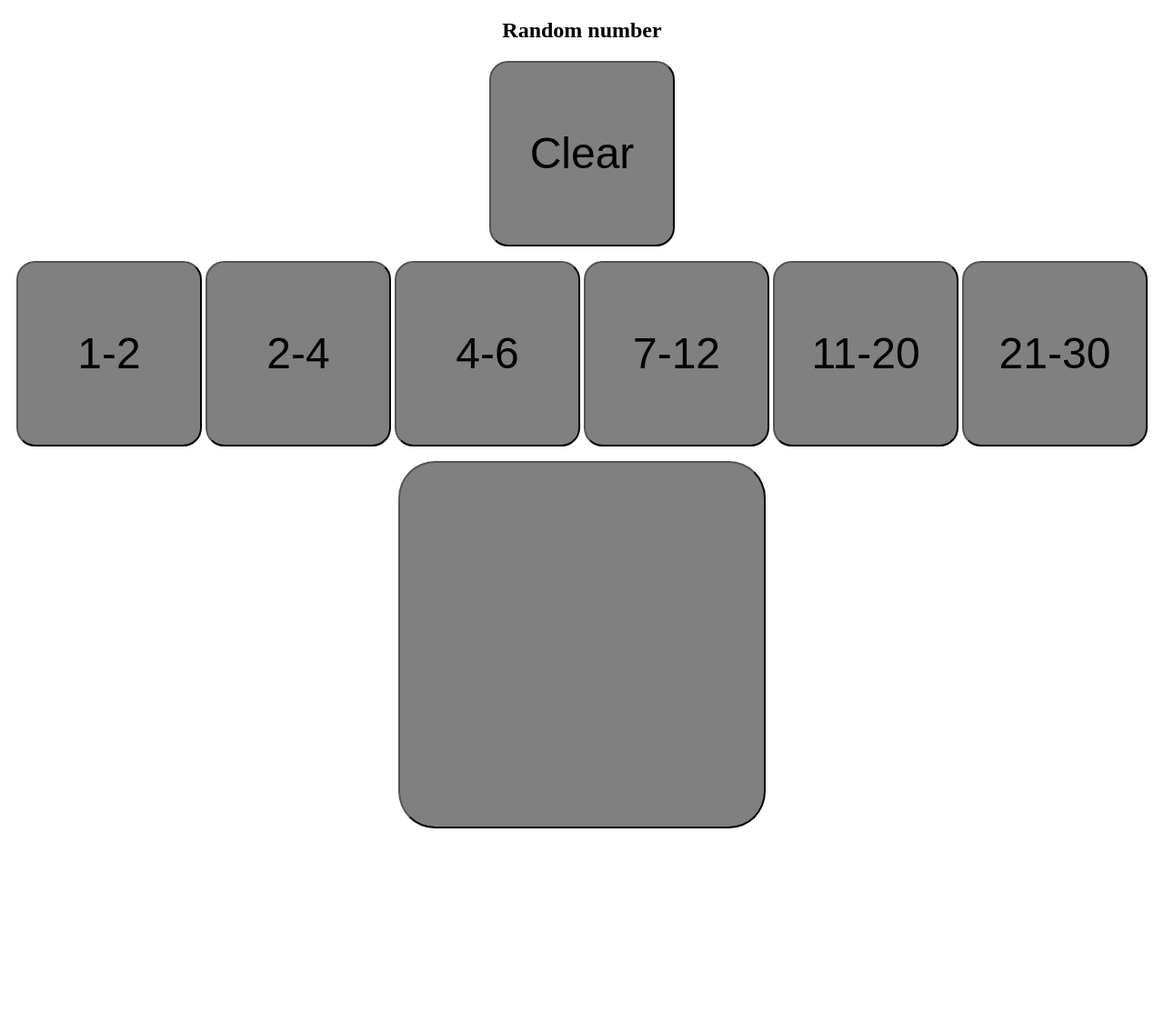
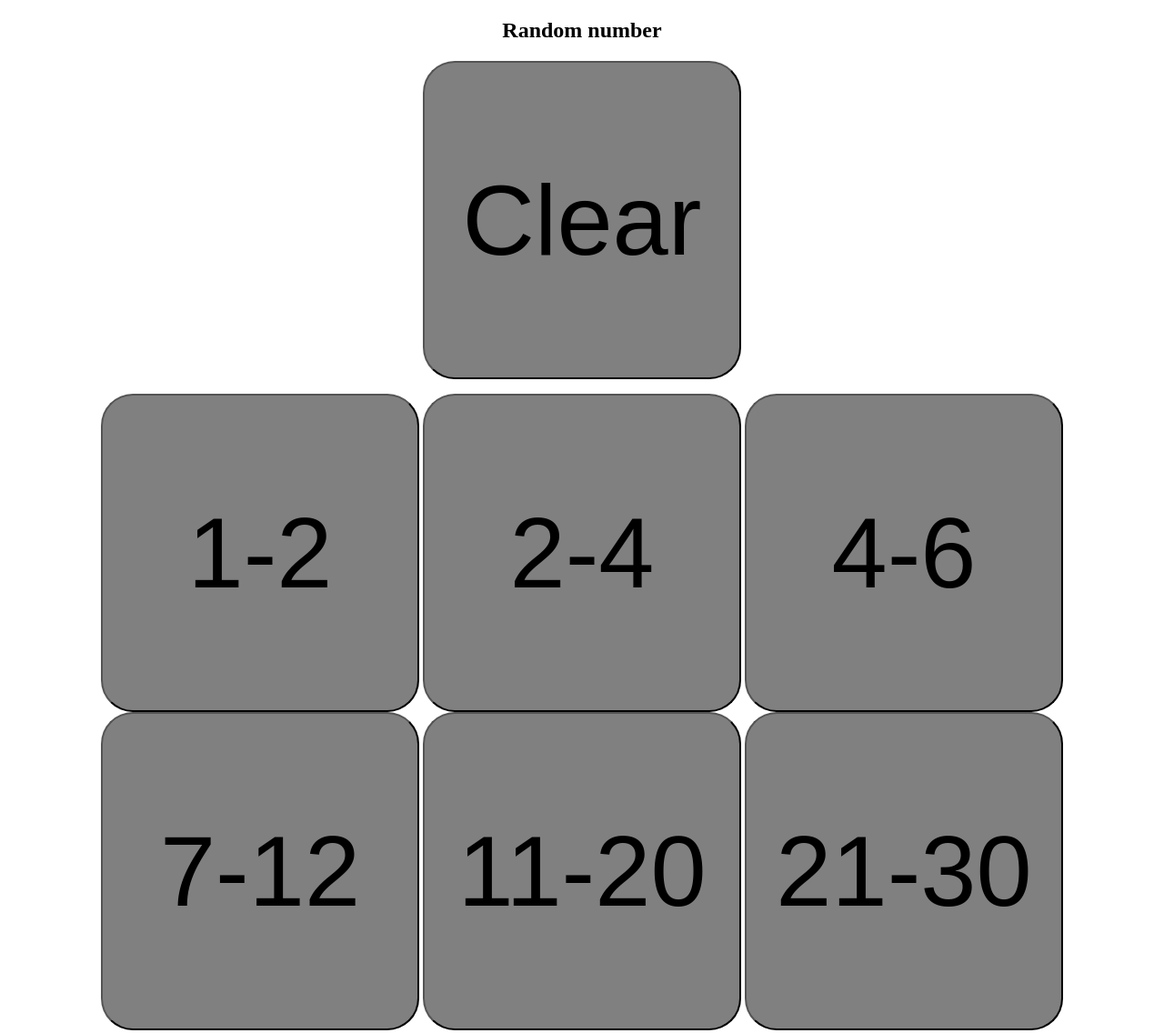
Before and after one commit to jpradoar/resources, a plain HTML site: page index.html in a window 1280 px wide. Shown: the top 1136 px of the page at 91% size. Before the commit the page ends 927 px from the top, so only its background shows below. Drawn offline with Linux system fonts and the light colour scheme.

Commit message:
Update index.html

```diff
--- a/index.html
+++ b/index.html
@@ -2,8 +2,8 @@
 <html>
 <style>
 .button {padding:4px;width:204px;height:204px;border-radius:10%;}
-.buttonSize {font-size: 48px;background-color: grey;}
-.buttonResult {font-size: 350px;width: 404px;height: 404px;background-color: grey; }
+.buttonSize {font-size: 110px;width: 350px;height: 350px;background-color: grey; }
+.buttonResult {font-size: 470px;width: 550px;height: 550px;background-color: grey; }
 </style>
 <body>
 <div align="center">
@@ -16,7 +16,7 @@
   <button class="button buttonSize" onclick="document.getElementById('demo').innerHTML = getRndInteger(7,13)">7-12</button>
   <button class="button buttonSize" onclick="document.getElementById('demo').innerHTML = getRndInteger(11,21)">11-20</button>
   <button class="button buttonSize" onclick="document.getElementById('demo').innerHTML = getRndInteger(21,31)">21-30</button>
-</p>
+</p><br><br><br>
 <p><button class="button buttonResult" id="demo"></button></p>
 </div>
 <script>function getRndInteger(min,max){return Math.floor(Math.random() * (max - min)) + min;}</script>
```
